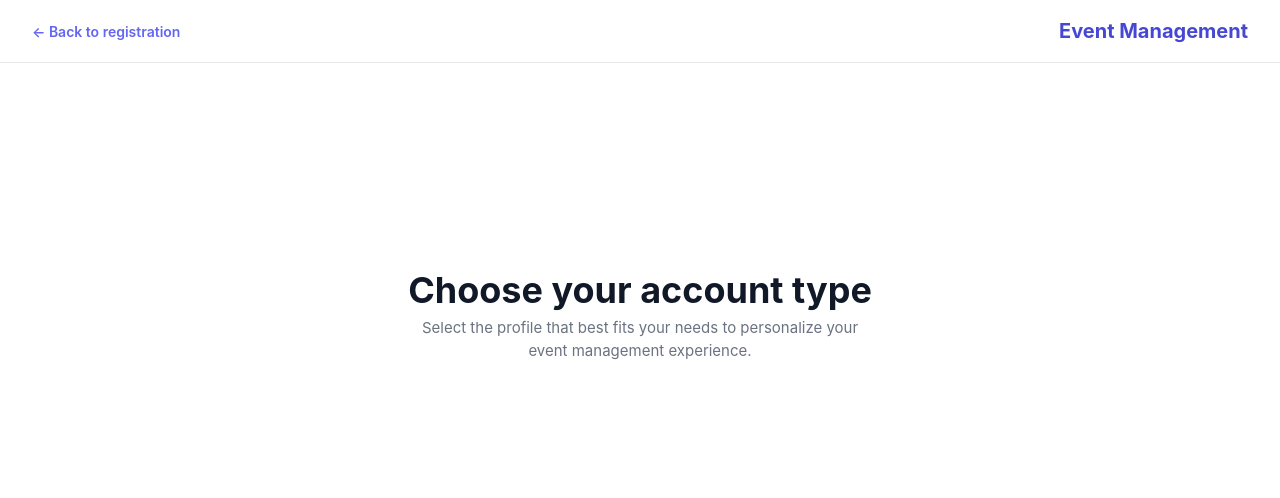
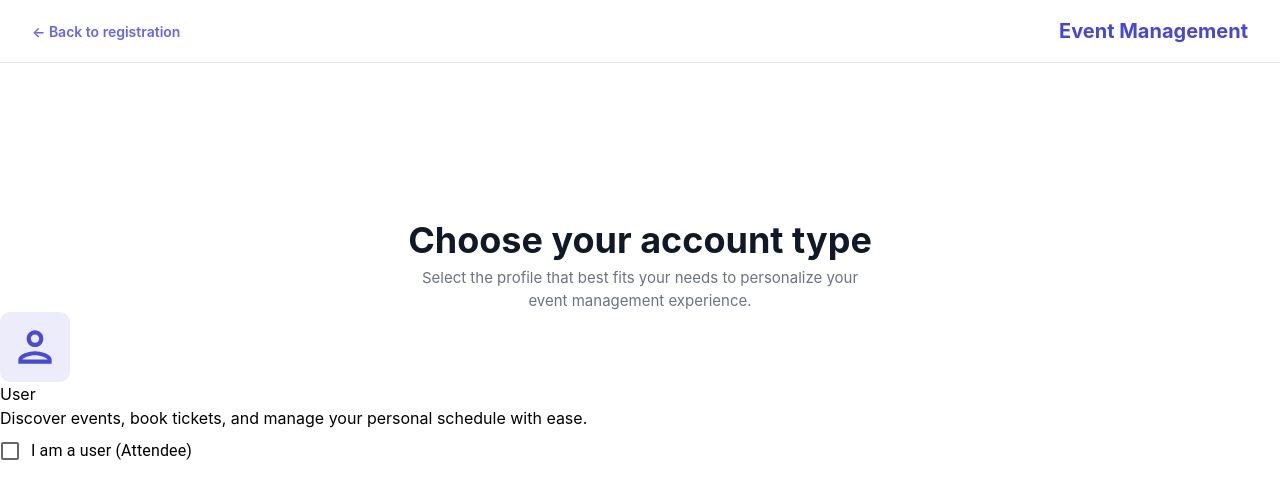
Before and after one commit to doudaoud/gestion-events, a React (Vite) app in the folder client/: page /signUp/typeprofile in a window 1280 px wide. Shown: the top 498 px of the page. Built offline with nearby package versions, Linux system fonts and the light colour scheme.

Commit message:
style: enhance Typeprofile layout with user account option and icon integration

```diff
--- a/client/src/pages/Typeprofile.tsx
+++ b/client/src/pages/Typeprofile.tsx
@@ -1,6 +1,8 @@
 import { Link } from "react-router-dom";
 import "./styles/typeprofile.css";
-
+import FormControlLabel from "@mui/material/FormControlLabel";
+import Checkbox from "@mui/material/Checkbox";
+import PersonOutlinedIcon from "@mui/icons-material/PersonOutlined";
 export default function Typeprofile() {
   return (
     <>
@@ -22,7 +24,33 @@ export default function Typeprofile() {
             </p>
           </div>
           <div className="profiletype-options">
-            <div></div>
+            <div>
+              <div className="icon-profiletype">
+                <PersonOutlinedIcon
+                  style={{
+                    fontSize: 50,
+                    color: "rgb(73, 75, 213)",
+                    width: "70px",
+                    height: "70px",
+                    borderRadius: "10px",
+                    backgroundColor: "rgb(73, 75, 213,0.1)",
+                    padding: "10px",
+                  }}
+                />
+              </div>
+              <div>
+                <h3>User</h3>
+                <p>
+                  Discover events, book tickets, and manage your personal
+                  schedule with ease.{" "}
+                </p>
+                <div style={{
+
+                }} >
+                  <FormControlLabel control={<Checkbox />} label=" I am a user (Attendee)" />
+                </div>
+              </div>
+            </div>
             <div></div>
           </div>
         </div>
--- a/client/src/pages/styles/typeprofile.css
+++ b/client/src/pages/styles/typeprofile.css
@@ -33,7 +33,7 @@
 .title-profiletype {
   text-align: center;
   width: 70%;
-  margin-top: 200px;
+  margin-top: 150px;
   margin-left: auto;
   margin-right: auto;
 }
```
